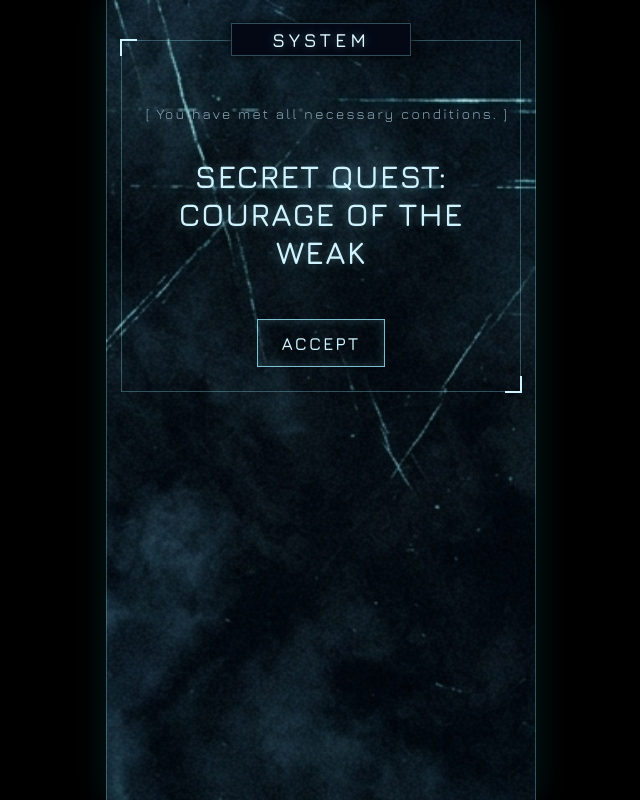
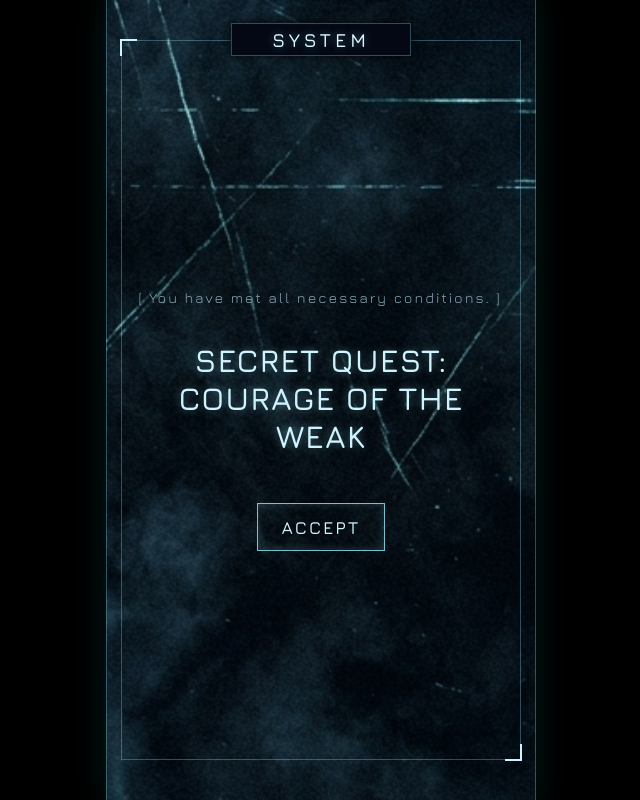
Before and after one commit to vivekanime7444-dotcom/FITSO, a React (Vite) app: page /onboarding in a window 1280 px wide. Shown: the whole page, without its empty margins (319-959 px from the left). Built offline with nearby package versions, Linux system fonts and the light colour scheme.

Commit message:
style: Restore the centered HUD window flex layout since scrolling is no longer necessary

```diff
--- a/src/features/onboarding/Onboarding.module.css
+++ b/src/features/onboarding/Onboarding.module.css
@@ -1,6 +1,8 @@
 .onboardingLayout {
+  flex: 1;
   width: 100%;
-  display: block;
+  display: flex;
+  flex-direction: column;
   position: relative;
 }
 
@@ -8,7 +10,7 @@
   height: 4px;
   background: var(--bg-surface-elevated);
   width: 100%;
-  position: fixed;
+  position: absolute;
   top: 0;
   left: 0;
   z-index: 10;
@@ -22,15 +24,20 @@
 }
 
 .stepWrapper {
-  display: block;
-  padding: 40px 0 80px 0;
+  flex: 1;
+  display: flex;
+  flex-direction: column;
+  padding: env(safe-area-inset-top) 0 env(safe-area-inset-bottom) 0;
 }
 
 .stepContainer {
+  flex: 1;
+  display: flex;
+  flex-direction: column;
   position: relative;
   width: 100%;
   max-width: 400px;
-  margin: 0 auto;
+  margin: 40px auto 40px auto;
   border: var(--border-thin);
   padding: var(--spacing-lg);
 }
--- a/src/index.css
+++ b/src/index.css
@@ -44,24 +44,29 @@
 }
 
 html, body {
-  min-height: 100vh;
+  height: 100%;
   width: 100%;
   margin: 0;
   padding: 0;
+  overflow: hidden; /* Prevent scrolling outside the app wrapper */
   background-color: #000;
   color: var(--text-primary);
   font-family: var(--font-base);
   -webkit-font-smoothing: antialiased;
   -moz-osx-font-smoothing: grayscale;
+  display: flex;
+  justify-content: center;
+  align-items: center;
+  user-select: none;
 }
 
 #root {
   width: 100%;
-  max-width: 430px;
-  min-height: 100vh;
-  margin: 0 auto;
+  max-width: 430px; /* Mobile width */
+  height: 100dvh;
   position: relative;
-  display: block;
+  display: flex;
+  flex-direction: column;
   background-color: #030814;
   background-image: url('/sl_background_texture.jpg');
   background-size: cover;
```
